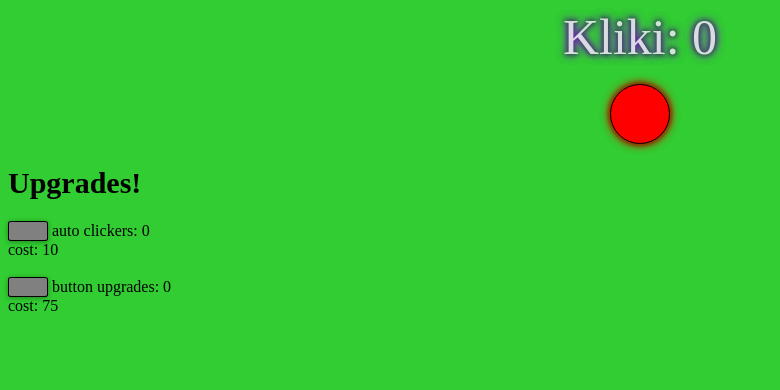
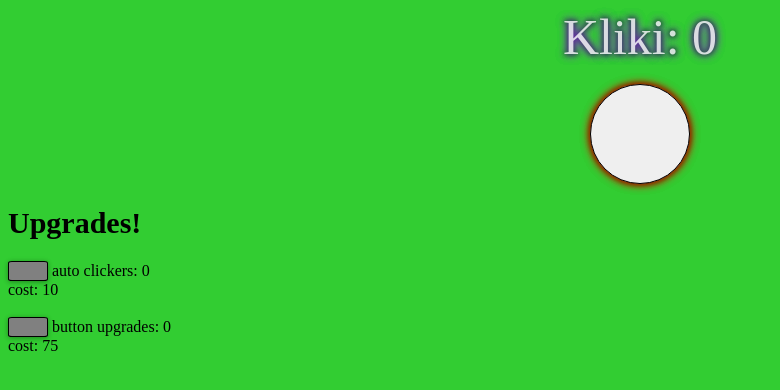
Before and after one commit to blobyblobyblob/Latek-Clicker, a plain HTML site: page index.html in a window 1280 px wide. Shown: the whole page, without its empty margins (0-780 px from the left). Drawn offline with Linux system fonts and the light colour scheme.

Commit message:
Update style.css

```diff
--- a/style.css
+++ b/style.css
@@ -49,11 +49,10 @@ html {
     top: 15px;
 }
 .box {
-    height: 60px;
-    width: 60px;
+    height: 100px;
+    width: 100px;
     border-radius: 100%;
     border: 1px solid;
-    background-color: hsl(0, 100%, 50%);
     box-shadow: 0 0 10px hsla(0, 100%, 50%, 0.5),
                  0 0 10px hsla(0, 100%, 50%, 0.5),
                  0 0 10px hsla(0, 100%, 50%, 0.5),
```
